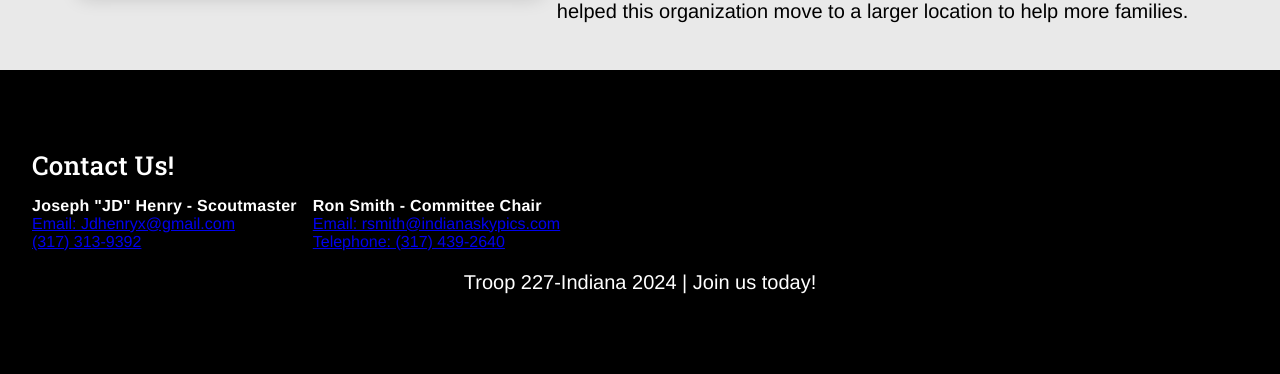
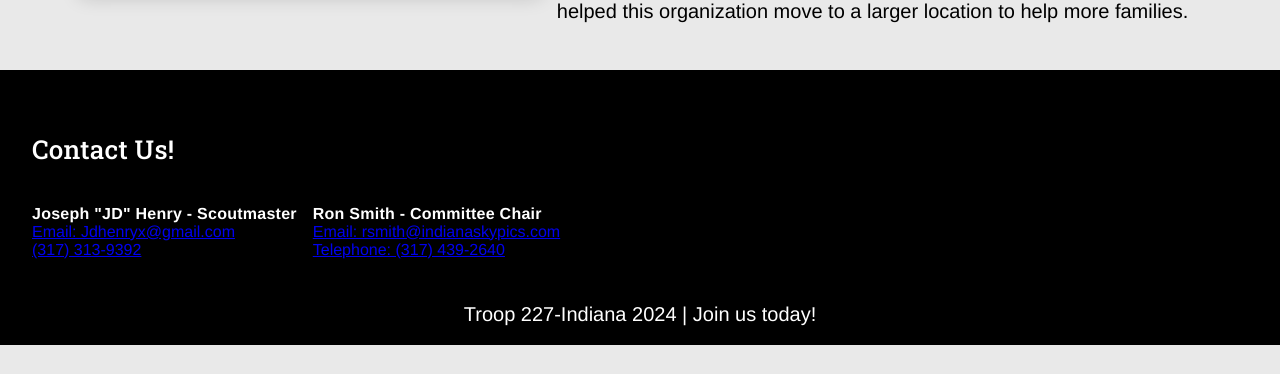
Before and after one commit to SATroop227Media/WebpageTroop227, a React (Vite) app: page / in a window 1280 px wide. Shown: the part 4203-4577 px from the top of the page. After the commit the page ends 4548 px from the top, so only its background shows below. Built offline with nearby package versions, Linux system fonts and the light colour scheme.

Commit message:
adjusted footer typography

```diff
--- a/src/styles/global/footer.css
+++ b/src/styles/global/footer.css
@@ -6,7 +6,7 @@
         position: relative;
         display: flex;
         flex-direction: column;
-        gap: 1rem;
+        gap: 2.5rem;
     }
 
     .cta__contact-wrapper {
@@ -23,6 +23,7 @@
 }
 .cta > p {
     text-align: center;
+    font-size: .75rem;
 }
 
 .cta a {
@@ -31,7 +32,8 @@
 
 footer {
     background-color: var(--color-neutral-0);
-    padding-block: 5rem;
+    padding-top: 4rem;
+    padding-bottom: 1rem;
     padding-inline: 2rem;
     color: var(--color-neutral-1000);
 }
```
